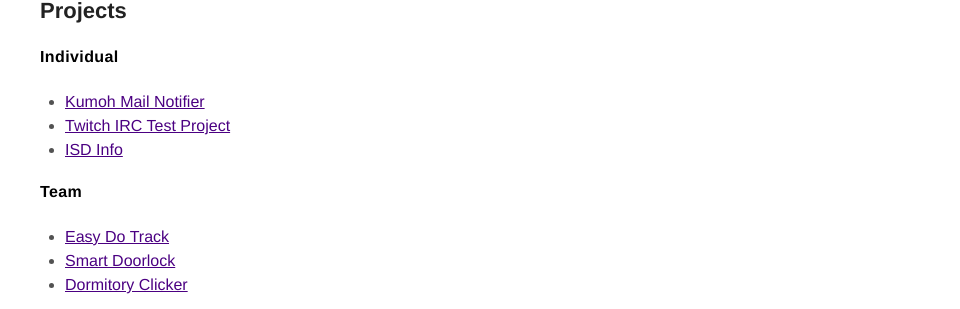
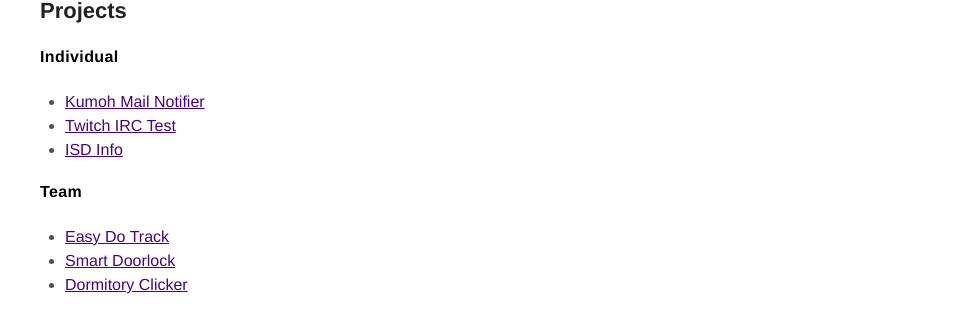
Before and after one commit to devbomu/devbomu.github.io, a Jekyll site: the page built from about.md, in a window 1280 px wide. Shown: the part 929-1238 px from the top of the page, without its empty margins (320-1280 px from the left). Built offline with Jekyll 4.4.1, drawn with Linux system fonts in a browser that asks for light colours; nearby versions of some CDN libraries.

Commit message:
Modified about page

```diff
--- a/about.md
+++ b/about.md
@@ -31,7 +31,7 @@ Also, I enjoy watching Twitch streamer Woowakgood. :)</p>
 <strong>Individual</strong>
 <ul>
 	<li><a href="https://bomu.dev/projects/kumoh-mail-notifier">Kumoh Mail Notifier</a></li>
-	<li><a href="https://bomu.dev/projects/twitch-irc-test">Twitch IRC Test Project</a></li>
+	<li><a href="https://bomu.dev/projects/twitch-irc-test">Twitch IRC Test</a></li>
 	<li><a href="https://bomu.dev/projects/isd-info">ISD Info</a></li>
 </ul>
 
```
